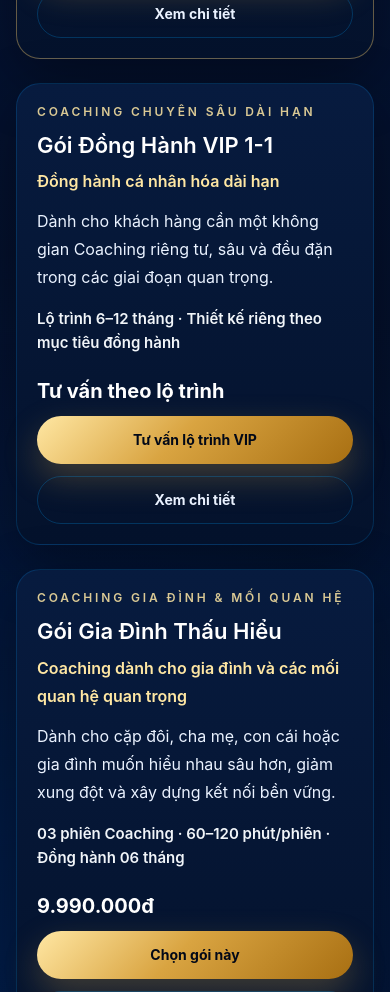
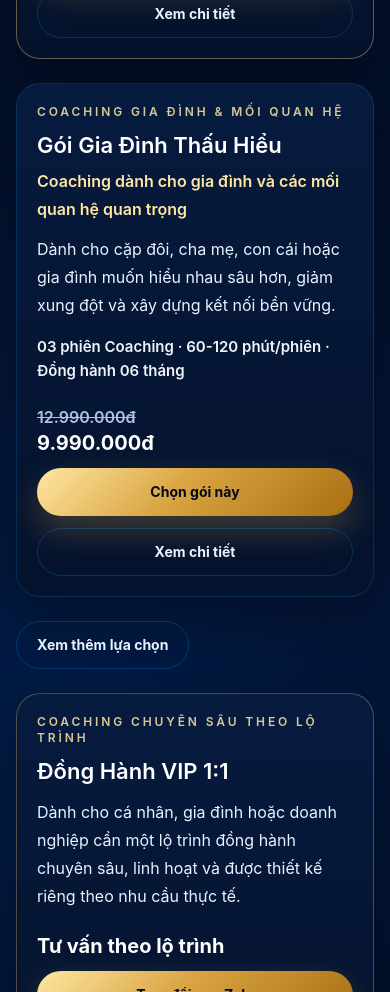
Before and after one commit to dotientrung33/dichvu-coach-landing, a Next.js app: page /dich-vu-coaching in a window 390 px wide. Shown: the part 4140-5132 px from the top of the page. Built offline with nearby package versions, Linux system fonts and the light colour scheme.

Commit message:
Update coaching package ladder

```diff
--- a/components/coaching/PackageSummary.tsx
+++ b/components/coaching/PackageSummary.tsx
@@ -2,7 +2,21 @@
 
 import { useMemo, useState } from "react";
 import { coachingContent } from "@/data/coachingContent";
-import { coachingPackages } from "@/data/coachingPackages";
+import { coachingPackages, type CoachingPackage } from "@/data/coachingPackages";
+import { contactInfo } from "@/data/contact";
+
+const primaryPackageIds = [
+  "goi-kham-pha",
+  "goi-thau-hieu-chuyen-sau",
+  "combo-gia-dinh-thau-hieu",
+];
+
+const bridgePackageIds = [
+  "goi-dinh-huong-ve-lo-trinh",
+  "goi-vung-vang-ben-bi-6-thang",
+];
+
+const vipPackageId = "goi-dong-hanh-vip-1-1";
 
 function DetailList({ items }: { items: string[] }) {
   if (items.length === 0) {
@@ -21,44 +35,37 @@ function DetailList({ items }: { items: string[] }) {
   );
 }
 
-export default function PackageSummary() {
-  const { packages } = coachingContent;
-  const [expandedId, setExpandedId] = useState<string | null>(null);
-
-  const visiblePackages = useMemo(
-    () => coachingPackages.filter((pkg) => pkg.isPublic && pkg.showOnLanding),
-    [],
-  );
-
+function PackagePrice({ pkg }: { pkg: CoachingPackage }) {
   return (
-    <section id="goi-coach" className="dark-section py-14 text-white sm:py-[72px] lg:py-[92px]">
-      <div className="section-shell">
-        <div className="mb-8 w-full">
-          <p className="text-sm font-semibold uppercase tracking-[0.28em] text-gold-300">
-            {packages.eyebrow}
+    <div className="grid gap-1 lg:justify-items-end">
+      {pkg.originalPrice ? (
+        <p className="text-base font-semibold leading-tight text-[#AFC2E6] line-through lg:text-right">
+          {pkg.originalPrice}
         </p>
-          <h2 className="mt-4 text-[28px] font-semibold leading-tight text-white sm:text-[38px]">
-            {packages.title}
-          </h2>
-          <p className="mt-4 w-full text-[18px] font-semibold leading-8 text-gold-300/90 sm:text-[19px]">
-            {packages.subheading}
-          </p>
-          <p className="mt-4 w-full text-[18px] leading-8 text-[#EAF2FF] sm:text-[19px]">
-            {packages.description}
+      ) : null}
+      <p className="text-xl font-bold leading-tight text-white sm:text-[26px] lg:text-right">
+        {pkg.price}
       </p>
     </div>
+  );
+}
 
-        <div className="space-y-6 lg:space-y-7">
-          {visiblePackages.map((pkg) => {
+function PackageCard({
+  pkg,
+  expandedId,
+  setExpandedId,
+}: {
+  pkg: CoachingPackage;
+  expandedId: string | null;
+  setExpandedId: (id: string | null) => void;
+}) {
+  const { packages } = coachingContent;
   const isExpanded = expandedId === pkg.id;
 
   return (
     <article
-                key={pkg.id}
       className={`electric-card rounded-[24px] p-5 sm:p-6 lg:p-7 ${
-                  pkg.accent
-                    ? "border-gold-400/40"
-                    : ""
+        pkg.accent ? "border-gold-400/40" : ""
       }`}
     >
       <div className="grid gap-6 lg:grid-cols-[1fr_250px] lg:items-center">
@@ -88,9 +95,7 @@ export default function PackageSummary() {
         </div>
 
         <div className="grid gap-3 lg:justify-items-end">
-                    <p className="text-xl font-bold leading-tight text-white sm:text-[26px] lg:text-right">
-                      {pkg.price}
-                    </p>
+          <PackagePrice pkg={pkg} />
           <div className="flex flex-col gap-3 sm:flex-row lg:w-full lg:flex-col">
             <a
               href="#dang-ky"
@@ -144,7 +149,7 @@ export default function PackageSummary() {
               ) : null}
             </div>
 
-                      <div>
+            <div className="lg:col-span-2">
               <h4 className="text-base font-semibold text-gold-300">
                 {pkg.expectedResultTitle}
               </h4>
@@ -152,33 +157,131 @@ export default function PackageSummary() {
                 {pkg.expectedResult}
               </p>
             </div>
-
-                      <div>
-                        <h4 className="text-base font-semibold text-gold-300">
-                          {pkg.roleTitle ?? packages.labels.role}
-                        </h4>
-                        {pkg.role ? (
-                          <div className="mt-3 space-y-3 text-[15px] leading-7 text-[#EAF2FF]">
-                            {pkg.role.map((paragraph) => (
-                              <p key={paragraph}>{paragraph}</p>
-                            ))}
-                          </div>
-                        ) : null}
-                        {pkg.costNote ? (
-                          <div className="mt-4 space-y-3 text-[15px] leading-7 text-[#EAF2FF]">
-                            <p className="font-semibold text-gold-300/90">{pkg.costTitle}</p>
-                            {pkg.costNote.map((paragraph) => (
-                              <p key={paragraph}>{paragraph}</p>
-                            ))}
-                          </div>
-                        ) : null}
-                      </div>
           </div>
         </div>
       ) : null}
     </article>
   );
-          })}
+}
+
+function VipCard({ pkg }: { pkg: CoachingPackage }) {
+  return (
+    <article className="electric-card rounded-[24px] border-gold-400/30 p-5 sm:p-6 lg:p-7">
+      <div className="grid gap-6 lg:grid-cols-[1fr_280px] lg:items-center">
+        <div>
+          <p className="text-xs font-semibold uppercase tracking-[0.24em] text-gold-300/85">
+            {pkg.groupLabel}
+          </p>
+          <h3 className="mt-3 text-[22px] font-semibold leading-tight text-white sm:text-[26px]">
+            {pkg.name}
+          </h3>
+          <p className="mt-3 text-[16px] leading-7 text-[#EAF2FF]">
+            {pkg.compactAudience}
+          </p>
+        </div>
+
+        <div className="grid gap-3 lg:justify-items-end">
+          <p className="text-xl font-bold leading-tight text-white sm:text-[26px] lg:text-right">
+            {pkg.price}
+          </p>
+          <div className="flex flex-col gap-3 sm:flex-row lg:w-full lg:flex-col">
+            <a
+              href={contactInfo.zaloUrl}
+              target="_blank"
+              rel="noopener noreferrer"
+              className="gold-button inline-flex justify-center rounded-full px-5 py-3 text-sm"
+            >
+              Trao đổi qua Zalo
+            </a>
+            <a
+              href={contactInfo.messengerUrl}
+              target="_blank"
+              rel="noopener noreferrer"
+              className="outline-button inline-flex justify-center rounded-full px-5 py-3 text-sm font-bold"
+            >
+              Nhắn Messenger
+            </a>
+          </div>
+        </div>
+      </div>
+    </article>
+  );
+}
+
+export default function PackageSummary() {
+  const { packages } = coachingContent;
+  const [expandedId, setExpandedId] = useState<string | null>(null);
+  const [showMoreOptions, setShowMoreOptions] = useState(false);
+
+  const packageMap = useMemo(
+    () => new Map(coachingPackages.map((pkg) => [pkg.id, pkg])),
+    [],
+  );
+
+  const primaryPackages = primaryPackageIds
+    .map((id) => packageMap.get(id))
+    .filter((pkg): pkg is CoachingPackage => Boolean(pkg));
+
+  const bridgePackages = bridgePackageIds
+    .map((id) => packageMap.get(id))
+    .filter((pkg): pkg is CoachingPackage => Boolean(pkg));
+
+  const vipPackage = packageMap.get(vipPackageId);
+
+  return (
+    <section id="goi-coach" className="dark-section py-14 text-white sm:py-[72px] lg:py-[92px]">
+      <div className="section-shell">
+        <div className="mb-8 w-full">
+          <p className="text-sm font-semibold uppercase tracking-[0.28em] text-gold-300">
+            {packages.eyebrow}
+          </p>
+          <h2 className="mt-4 text-[28px] font-semibold leading-tight text-white sm:text-[38px]">
+            {packages.title}
+          </h2>
+          <p className="mt-4 w-full text-[18px] font-semibold leading-8 text-gold-300/90 sm:text-[19px]">
+            {packages.subheading}
+          </p>
+          <p className="mt-4 w-full text-[18px] leading-8 text-[#EAF2FF] sm:text-[19px]">
+            {packages.description}
+          </p>
+        </div>
+
+        <div className="space-y-6 lg:space-y-7">
+          {primaryPackages.map((pkg) => (
+            <PackageCard
+              key={pkg.id}
+              pkg={pkg}
+              expandedId={expandedId}
+              setExpandedId={setExpandedId}
+            />
+          ))}
+
+          <div>
+            <button
+              type="button"
+              onClick={() => setShowMoreOptions((current) => !current)}
+              className="outline-button rounded-full px-5 py-3 text-sm font-bold"
+            >
+              {showMoreOptions ? packages.lessToggle : packages.moreToggle}
+            </button>
+          </div>
+
+          {showMoreOptions
+            ? bridgePackages.map((pkg) => (
+                <PackageCard
+                  key={pkg.id}
+                  pkg={pkg}
+                  expandedId={expandedId}
+                  setExpandedId={setExpandedId}
+                />
+              ))
+            : null}
+
+          {vipPackage ? <VipCard pkg={vipPackage} /> : null}
+
+          <p className="rounded-2xl border border-[rgba(0,163,255,0.18)] bg-[#071B3F]/55 px-5 py-4 text-[15px] font-semibold leading-7 text-[#EAF2FF]">
+            {packages.addonNote}
+          </p>
         </div>
       </div>
     </section>
--- a/data/coachingContent.ts
+++ b/data/coachingContent.ts
@@ -48,6 +48,10 @@ export const coachingContent = {
       "Mỗi khách hàng đến với Coaching ở một trạng thái khác nhau. Có người chỉ cần một phiên để nhìn rõ vấn đề, có người cần đi sâu hơn với bộ công cụ chuyên môn, có người cần một lộ trình đồng hành dài hạn hoặc đồng hành cho cả gia đình.",
     detailToggle: "Xem chi tiết",
     collapseToggle: "Thu gọn",
+    moreToggle: "Xem thêm lựa chọn",
+    lessToggle: "Thu gọn lựa chọn",
+    addonNote:
+      "Khách hàng đã từng Coaching hoặc đã có Bản đồ có thể đăng ký phiên Coaching lẻ: 999.000đ/buổi.",
     labels: {
       audience: "Dành cho",
       format: "Hình thức",
--- a/data/coachingPackages.ts
+++ b/data/coachingPackages.ts
@@ -7,6 +7,7 @@ export type CoachingPackage = {
   name: string;
   badge?: string;
   price: string;
+  originalPrice?: string;
   positioning: string;
   compactAudience: string;
   compactMeta: string;
@@ -20,10 +21,6 @@ export type CoachingPackage = {
   toolsItems?: string[];
   expectedResultTitle: string;
   expectedResult: string;
-  roleTitle?: string;
-  role?: string[];
-  costTitle?: string;
-  costNote?: string[];
   cta: string;
   accent?: boolean;
 };
@@ -40,7 +37,7 @@ export const coachingPackages: CoachingPackage[] = [
     positioning: "Nhìn rõ vấn đề và hướng đi ban đầu",
     compactAudience:
       "Dành cho người đang rối, bế tắc hoặc cần một góc nhìn mới cho vấn đề hiện tại.",
-    compactMeta: "01 phiên Coaching 1-1 · 60–90 phút",
+    compactMeta: "01 phiên Coaching 1-1 · 60-90 phút",
     detailAudienceTitle: "Dành cho ai?",
     detailAudienceIntro:
       "Gói Khám Phá dành cho những người đang gặp khó khăn, bế tắc hoặc cần một góc nhìn mới cho vấn đề hiện tại.",
@@ -54,7 +51,7 @@ export const coachingPackages: CoachingPackage[] = [
     includedTitle: "Bạn nhận được gì?",
     includedItems: [
       "01 phiên Coaching 1-1",
-      "Thời lượng 60–90 phút",
+      "Thời lượng 60-90 phút",
       "Làm rõ vấn đề đang gặp phải",
       "Xác định điều cần ưu tiên ở thời điểm hiện tại",
       "Nhìn lại cảm xúc, nhu cầu và điểm nghẽn chính",
@@ -64,11 +61,38 @@ export const coachingPackages: CoachingPackage[] = [
     expectedResultTitle: "Kết quả mong đợi",
     expectedResult:
       "Sau phiên Coaching, bạn có thể nhìn rõ hơn điều đang khiến mình bế tắc và biết bước tiếp theo mình cần làm là gì.",
-    roleTitle: "Vai trò của gói này trong hành trình Coaching",
-    role: [
-      "Đây là điểm chạm đầu tiên để khách hàng bắt đầu với Mr. Thấu Hiểu.",
-      "Sau phiên Khám Phá, tùy nhu cầu thực tế, khách có thể được tư vấn thêm File Bản đồ Cá nhân, Gói Thấu Hiểu Chuyên Sâu, Gói Gia Đình Thấu Hiểu hoặc Gói Đồng Hành VIP 1-1.",
+    cta: "Chọn gói này",
+  },
+  {
+    id: "goi-dinh-huong-ve-lo-trinh",
+    isPublic: true,
+    showOnLanding: true,
+    showInForm: true,
+    groupLabel: "COACHING ĐỊNH HƯỚNG",
+    name: "Gói Định Hướng & Vẽ Lộ Trình",
+    price: "1.499.000đ",
+    positioning: "Làm rõ vấn đề và xác định hướng đi phù hợp",
+    compactAudience:
+      "Dành cho người đang có nhiều lựa chọn, nhiều băn khoăn hoặc chưa biết nên bắt đầu từ đâu.",
+    compactMeta: "01 phiên Coaching chuyên sâu · 90-120 phút",
+    detailAudienceTitle: "Dành cho ai?",
+    fitItems: [
+      "Bạn đang đứng trước một quyết định quan trọng",
+      "Bạn có nhiều lựa chọn nhưng chưa biết đâu là hướng phù hợp",
+      "Bạn thấy mình đang lặp lại một vấn đề nhưng chưa rõ nguyên nhân",
+      "Bạn muốn có một lộ trình hành động rõ ràng hơn sau phiên Coaching",
     ],
+    includedTitle: "Bạn nhận được gì?",
+    includedItems: [
+      "01 phiên Coaching chuyên sâu 90-120 phút",
+      "Làm rõ vấn đề trọng tâm đang cần tháo gỡ",
+      "Phân tích bối cảnh hiện tại và các lựa chọn đang có",
+      "Gợi ý hướng đi phù hợp với nhu cầu, nguồn lực và trạng thái hiện tại",
+      "Xây dựng lộ trình hành động bước đầu sau phiên Coaching",
+    ],
+    expectedResultTitle: "Kết quả mong đợi",
+    expectedResult:
+      "Sau phiên Coaching, bạn có thể nhìn rõ vấn đề chính, hiểu đâu là hướng đi phù hợp hơn và có một lộ trình hành động cụ thể để bắt đầu.",
     cta: "Chọn gói này",
   },
   {
@@ -84,7 +108,7 @@ export const coachingPackages: CoachingPackage[] = [
     compactAudience:
       "Dành cho người muốn hiểu sâu bản thân, mối quan hệ, sự nghiệp hoặc những vấn đề đang lặp lại.",
     compactMeta:
-      "02 phiên Coaching 1-1 · 60–120 phút/phiên · Đồng hành hỏi đáp 03 tháng",
+      "02 phiên Coaching 1-1 · 60-120 phút/phiên · Đồng hành hỏi đáp 03 tháng",
     detailAudienceTitle: "Dành cho ai?",
     detailAudienceIntro:
       "Gói Thấu Hiểu Chuyên Sâu dành cho người muốn hiểu sâu hơn về bản thân, mối quan hệ, sự nghiệp hoặc những vấn đề đang lặp lại trong cuộc sống.",
@@ -98,7 +122,7 @@ export const coachingPackages: CoachingPackage[] = [
     includedTitle: "Bạn nhận được gì?",
     includedItems: [
       "02 phiên Coaching 1-1 chuyên sâu",
-      "Thời lượng 60–120 phút/phiên",
+      "Thời lượng 60-120 phút/phiên",
       "01 Bản đồ Thấu hiểu Con người phù hợp với nhu cầu",
       "Luận giải và soi chiếu bản đồ trong quá trình Coaching",
       "Làm rõ mô thức, điểm mạnh, điểm mù và bài học cá nhân",
@@ -118,59 +142,40 @@ export const coachingPackages: CoachingPackage[] = [
     expectedResultTitle: "Kết quả mong đợi",
     expectedResult:
       "Sau gói Coaching, bạn có thể hiểu sâu hơn cách mình đang vận hành, nhìn rõ nguyên nhân gốc rễ của vấn đề và có một lộ trình hành động phù hợp với chính mình.",
-    roleTitle: "Vai trò của gói này trong hành trình Coaching",
-    role: [
-      "Đây là gói chủ lực của Coaching cá nhân.",
-      "Gói này không bán Map riêng lẻ. Gói này bán trải nghiệm Coaching được hỗ trợ bởi bộ công cụ chuyên môn để quá trình thấu hiểu trở nên sâu sắc và cá nhân hóa hơn.",
-    ],
     cta: "Chọn gói này",
     accent: true,
   },
   {
-    id: "goi-dong-hanh-vip-1-1",
+    id: "goi-vung-vang-ben-bi-6-thang",
     isPublic: true,
     showOnLanding: true,
     showInForm: true,
-    groupLabel: "COACHING CHUYÊN SÂU DÀI HẠN",
-    name: "Gói Đồng Hành VIP 1-1",
-    price: "Tư vấn theo lộ trình",
-    positioning: "Đồng hành cá nhân hóa dài hạn",
+    groupLabel: "COACHING ĐỒNG HÀNH 6 THÁNG",
+    name: "Gói Vững Vàng & Bền Bỉ - 6 Tháng",
+    price: "4.999.000đ",
+    positioning: "Đồng hành dài hơn để chuyển hóa bền vững hơn",
     compactAudience:
-      "Dành cho khách hàng cần một không gian Coaching riêng tư, sâu và đều đặn trong các giai đoạn quan trọng.",
-    compactMeta: "Lộ trình 6–12 tháng · Thiết kế riêng theo mục tiêu đồng hành",
+      "Dành cho người cần một lộ trình đồng hành dài hơn để duy trì sự rõ ràng, ổn định cảm xúc và hành động nhất quán.",
+    compactMeta: "03 phiên Coaching · Đồng hành 06 tháng",
     detailAudienceTitle: "Dành cho ai?",
-    detailAudienceIntro:
-      "Gói Đồng Hành VIP 1-1 phù hợp với những khách hàng đang ở giai đoạn cần sự đồng hành cá nhân hóa, sâu và dài hạn.",
     fitItems: [
-      "Đang đứng trước những quyết định quan trọng trong cuộc sống, công việc hoặc mối quan hệ",
-      "Cần một không gian soi chiếu riêng tư, an toàn và có chiều sâu",
-      "Muốn được đồng hành đều đặn để giữ nhịp phát triển cá nhân",
-      "Đang trong giai đoạn chuyển đổi vai trò, sự nghiệp hoặc định hướng sống",
-      "Muốn cải thiện hiệu suất, sự cân bằng và chất lượng các mối quan hệ quan trọng",
-      "Cần một Coach đồng hành dài hạn để nhìn rõ vấn đề, hành động nhất quán và theo dõi tiến trình",
+      "Bạn đang trong giai đoạn chuyển đổi cá nhân, công việc hoặc mối quan hệ",
+      "Bạn cần người đồng hành để giữ sự rõ ràng và cam kết hành động",
+      "Bạn muốn thay đổi một mô thức cũ nhưng dễ quay lại thói quen quen thuộc",
+      "Bạn cần một lộ trình có theo dõi, phản hồi và điều chỉnh theo thời gian",
     ],
     includedTitle: "Bạn nhận được gì?",
     includedItems: [
-      "Lộ trình Coaching thiết kế riêng theo mục tiêu cá nhân",
-      "Đồng hành dài hạn 6–12 tháng tùy nhu cầu",
-      "Các phiên Coaching 1-1 chuyên sâu",
-      "Thời lượng mỗi phiên 60–120 phút",
-      "Bộ công cụ chuyên môn cá nhân hóa theo từng giai đoạn",
-      "Tài liệu, bài tập hoặc nội dung hỗ trợ sau phiên",
-      "Hỗ trợ hỏi đáp giữa các phiên",
-      "Review tiến trình định kỳ",
-      "Ưu tiên lịch hẹn",
-      "Có thể tích hợp thêm khóa học, bản đồ cá nhân hoặc gói đồng hành bổ sung khi phù hợp",
+      "03 phiên Coaching theo lộ trình",
+      "Làm rõ mục tiêu và vấn đề cốt lõi",
+      "Theo dõi tiến trình thay đổi trong 06 tháng",
+      "Hỗ trợ điều chỉnh góc nhìn và hành động khi gặp vướng mắc",
+      "Đồng hành hỏi đáp trong thời gian triển khai",
     ],
     expectedResultTitle: "Kết quả mong đợi",
     expectedResult:
-      "Sau quá trình đồng hành, bạn có một không gian soi chiếu đều đặn để nhìn rõ vấn đề, ra quyết định tốt hơn, giữ nhịp phát triển cá nhân và tạo thay đổi bền vững trong cuộc sống, công việc hoặc các mối quan hệ quan trọng.",
-    costTitle: "Chi phí",
-    costNote: [
-      "Lộ trình và chi phí được tư vấn riêng theo mục tiêu đồng hành.",
-      "Không hiển thị công khai các mức 6 tháng / 12 tháng trên landing page.",
-    ],
-    cta: "Tư vấn lộ trình VIP",
+      "Sau chương trình, bạn có thể duy trì sự rõ ràng, ổn định hơn trong hành động và từng bước xây dựng thay đổi bền vững trong cuộc sống hoặc công việc.",
+    cta: "Chọn gói này",
   },
   {
     id: "combo-gia-dinh-thau-hieu",
@@ -179,15 +184,14 @@ export const coachingPackages: CoachingPackage[] = [
     showInForm: true,
     groupLabel: "COACHING GIA ĐÌNH & MỐI QUAN HỆ",
     name: "Gói Gia Đình Thấu Hiểu",
+    originalPrice: "12.990.000đ",
     price: "9.990.000đ",
     positioning:
       "Coaching dành cho gia đình và các mối quan hệ quan trọng",
     compactAudience:
       "Dành cho cặp đôi, cha mẹ, con cái hoặc gia đình muốn hiểu nhau sâu hơn, giảm xung đột và xây dựng kết nối bền vững.",
-    compactMeta: "03 phiên Coaching · 60–120 phút/phiên · Đồng hành 06 tháng",
+    compactMeta: "03 phiên Coaching · 60-120 phút/phiên · Đồng hành 06 tháng",
     detailAudienceTitle: "Dành cho ai?",
-    detailAudienceIntro:
-      "Gói Gia Đình Thấu Hiểu dành cho cặp đôi, cha mẹ, con cái hoặc gia đình muốn hiểu nhau sâu hơn, giảm xung đột và xây dựng kết nối bền vững.",
     fitItems: [
       "Vợ chồng thường xuyên bất đồng, khó giao tiếp",
       "Cha mẹ muốn hiểu con nhưng càng nói con càng xa cách",
@@ -198,10 +202,11 @@ export const coachingPackages: CoachingPackage[] = [
     ],
     includedTitle: "Bạn nhận được gì?",
     includedItems: [
-      "03 phiên Coaching / đồng hành gia đình",
-      "Thời lượng 60–120 phút/phiên",
+      "03 phiên Coaching / đồng hành gia đình, 60-120 phút/phiên",
       "Phân tích nhu cầu và vấn đề chính trong mối quan hệ",
       "Sử dụng Relationship Map để soi chiếu sự khác biệt giữa các thành viên",
+      "04 bản đồ cá nhân hóa riêng cho các thành viên chính trong gia đình, gồm bố/mẹ và tối đa 2 con",
+      "Từ thành viên thứ 5 trở đi: phụ phí 1.000.000đ/người",
       "Có thể sử dụng Kid Talent Map nếu liên quan đến cha mẹ và con cái",
       "Làm rõ nhu cầu cảm xúc, phong cách giao tiếp và điểm dễ xung đột",
       "Đề xuất cách giao tiếp, thấu hiểu và đồng hành phù hợp",
@@ -210,48 +215,47 @@ export const coachingPackages: CoachingPackage[] = [
     expectedResultTitle: "Kết quả mong đợi",
     expectedResult:
       "Sau chương trình, các thành viên có thể hiểu nhau sâu hơn, giảm phán xét, cải thiện giao tiếp và xây dựng một cách đồng hành phù hợp hơn trong gia đình.",
-    roleTitle: "Vai trò của gói này trong hành trình Coaching",
-    role: [
-      "Đây là gói riêng cho nhóm nhu cầu gia đình và mối quan hệ. Không đặt ngang hàng hoàn toàn với các gói Coaching cá nhân.",
-    ],
     cta: "Chọn gói này",
+  },
+  {
+    id: "goi-dong-hanh-vip-1-1",
+    isPublic: true,
+    showOnLanding: true,
+    showInForm: true,
+    groupLabel: "COACHING CHUYÊN SÂU THEO LỘ TRÌNH",
+    name: "Đồng Hành VIP 1:1",
+    price: "Tư vấn theo lộ trình",
+    positioning: "Đồng hành chuyên sâu theo lộ trình",
+    compactAudience:
+      "Dành cho cá nhân, gia đình hoặc doanh nghiệp cần một lộ trình đồng hành chuyên sâu, linh hoạt và được thiết kế riêng theo nhu cầu thực tế.",
+    compactMeta: "Lộ trình cá nhân hóa · Tư vấn riêng theo mục tiêu đồng hành",
+    detailAudienceTitle: "Dành cho ai?",
+    fitItems: [],
+    includedTitle: "Bạn nhận được gì?",
+    includedItems: [],
+    expectedResultTitle: "Kết quả mong đợi",
+    expectedResult: "",
+    cta: "Trao đổi qua Zalo",
   },
   {
     id: "phien-coaching-chuyen-sau",
     isPublic: true,
-    showOnLanding: true,
+    showOnLanding: false,
     showInForm: true,
     groupLabel: "COACHING CÁ NHÂN THEO PHIÊN",
     name: "Phiên Coaching Chuyên Sâu",
-    price: "999.000đ / phiên",
+    price: "999.000đ / buổi",
     positioning: "Soi chiếu một vấn đề cụ thể",
     compactAudience:
-      "Phù hợp với khách đã có Bản đồ cá nhân, đã được Coaching trước đó hoặc đã hoàn tất thời gian đồng hành của các gói Coaching khác.",
-    compactMeta: "01 phiên Coaching 1-1 · 60–120 phút",
+      "Khách hàng đã từng Coaching hoặc đã có Bản đồ có thể đăng ký phiên Coaching lẻ.",
+    compactMeta: "01 phiên Coaching 1-1 · 60-120 phút",
     detailAudienceTitle: "Dành cho ai?",
-    fitItems: [
-      "Khách hàng đã có Bản đồ cá nhân và được Coaching trước đó",
-      "Khách hàng đã hoàn tất thời gian đồng hành của các gói Coaching khác",
-      "Khách hàng cũ muốn quay lại để soi chiếu thêm một vấn đề mới",
-      "Khách hàng cần một phiên chuyên sâu để làm rõ vấn đề, ra quyết định hoặc tái định hướng",
-    ],
+    fitItems: [],
     includedTitle: "Bạn nhận được gì?",
-    includedItems: [
-      "01 phiên Coaching 1-1 chuyên sâu",
-      "Thời lượng 60–120 phút",
-      "Tập trung vào một vấn đề cụ thể",
-      "Có thể sử dụng lại Bản đồ đã có để soi chiếu sâu hơn",
-      "Làm rõ điểm nghẽn hiện tại",
-      "Đề xuất hướng hành động sau phiên",
-    ],
+    includedItems: [],
     expectedResultTitle: "Kết quả mong đợi",
-    expectedResult:
-      "Sau phiên Coaching, bạn có thể nhìn rõ hơn vấn đề đang gặp phải, hiểu điều gì đang vận hành bên trong mình và xác định bước hành động phù hợp tiếp theo.",
-    roleTitle: "Vai trò của gói này trong hành trình Coaching",
-    role: [
-      "Đây là lựa chọn linh hoạt cho khách đã có nền tảng hoặc đã từng đồng hành trước đó. Không thay thế Gói Khám Phá dành cho khách mới.",
-    ],
-    cta: "Đăng ký phiên chuyên sâu",
+    expectedResult: "",
+    cta: "Đăng ký phiên lẻ",
   },
   {
     id: "tu-van-goi-phu-hop",
```
Lines whose indentation alone changed are shown as unchanged.
